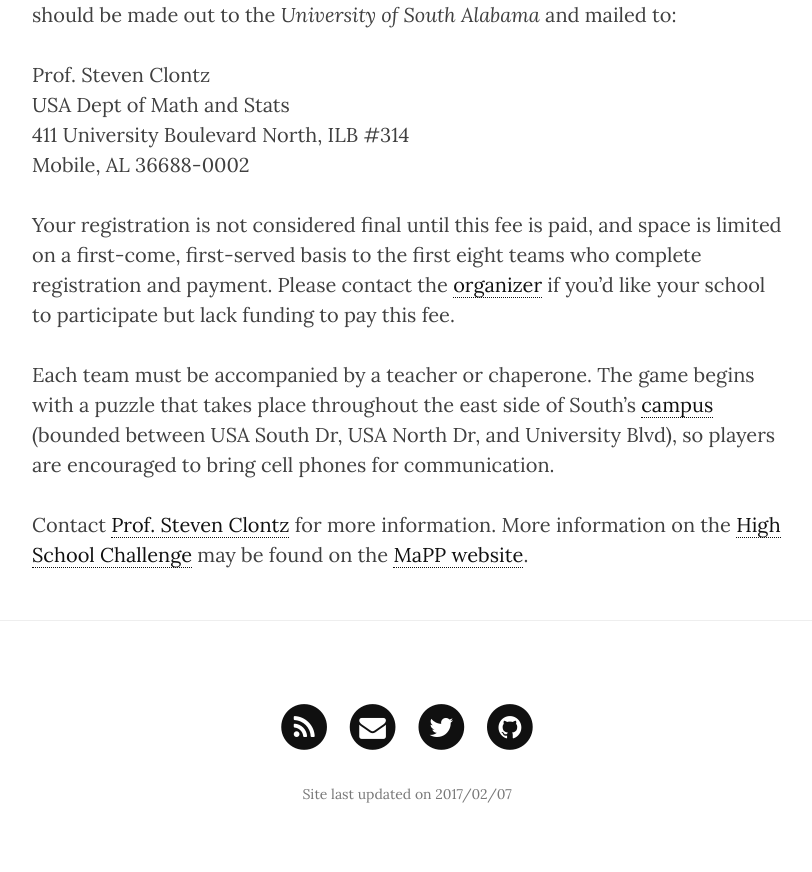
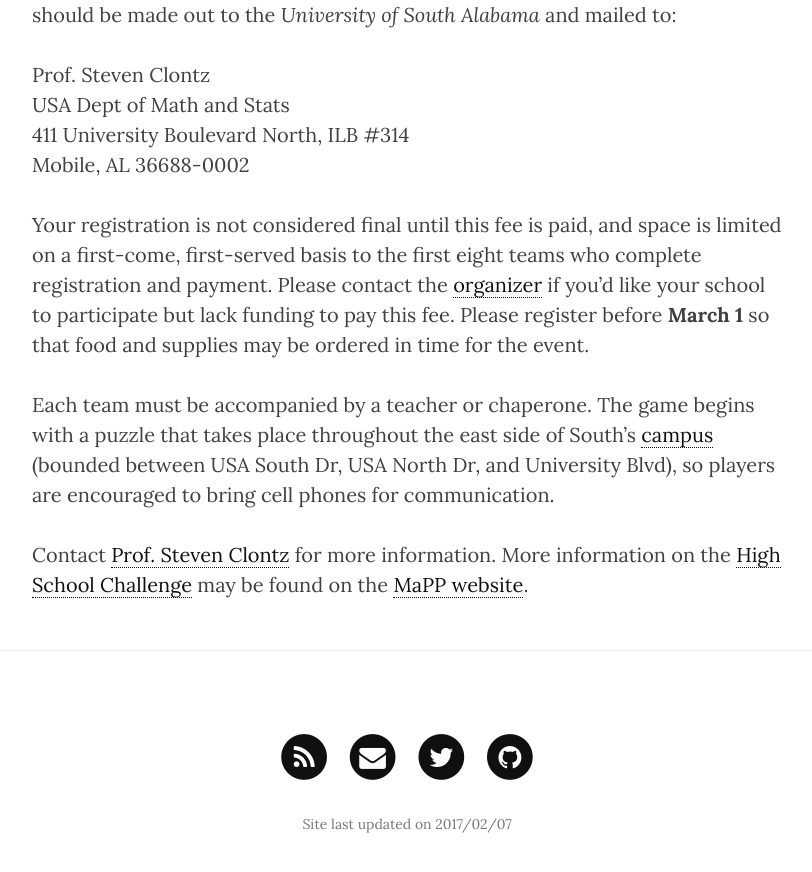
Before and after one commit to MaPPmath/mappmath.github.io, a Jekyll site: the page built from pages/campuses/south-alabama.md, in a window 1280 px wide and 900 px high, scrolled down 1587 px. Shown: the top 872 px of the window, without its empty margins (233-1045 px from the left). Built offline with Jekyll 4.4.1, drawn with Linux system fonts in a browser that asks for light colours; nearby versions of some CDN libraries.

Commit message:
tweak to south page

```diff
--- a/pages/campuses/south-alabama.md
+++ b/pages/campuses/south-alabama.md
@@ -56,7 +56,9 @@
 first-come, first-served basis to the first eight teams who complete
 registration and payment.
 Please contact the [organizer][clontz] if you'd like your
-school to participate but lack funding to pay this fee.
+school to participate but lack funding to pay this fee. Please register
+before **March 1** so that food and supplies may be ordered in time for the
+event.
 
 Each team must be accompanied by a teacher or chaperone. The game begins
 with a puzzle that takes place throughout the east side of
```
